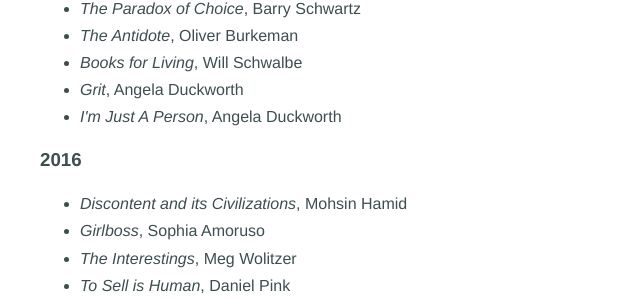
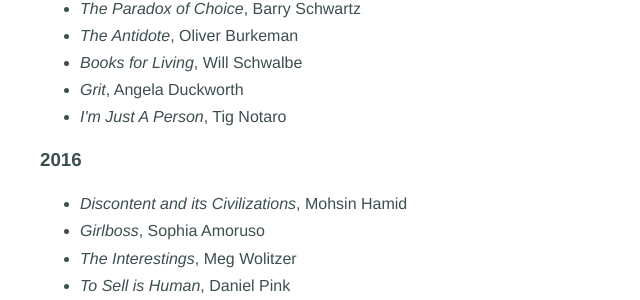
Before and after one commit to eating247/eating247.github.io, a Jekyll site: the page built from books.html, in a window 1280 px wide. Shown: the part 341-641 px from the top of the page, without its empty margins (235-875 px from the left). Built offline with Jekyll 4.4.1, drawn with Linux system fonts in a browser that asks for light colours.

Commit message:
add titles

```diff
--- a/books.html
+++ b/books.html
@@ -19,7 +19,7 @@
   <li><i>The Antidote</i>, Oliver Burkeman</li>
   <li><i>Books for Living</i>, Will Schwalbe</li>
   <li><i>Grit</i>, Angela Duckworth</li>
-  <li><i>I'm Just A Person</i>, Angela Duckworth</li>
+  <li><i>I'm Just A Person</i>, Tig Notaro</li>
 </ul>
 
 <h3>2016</h3>
```
